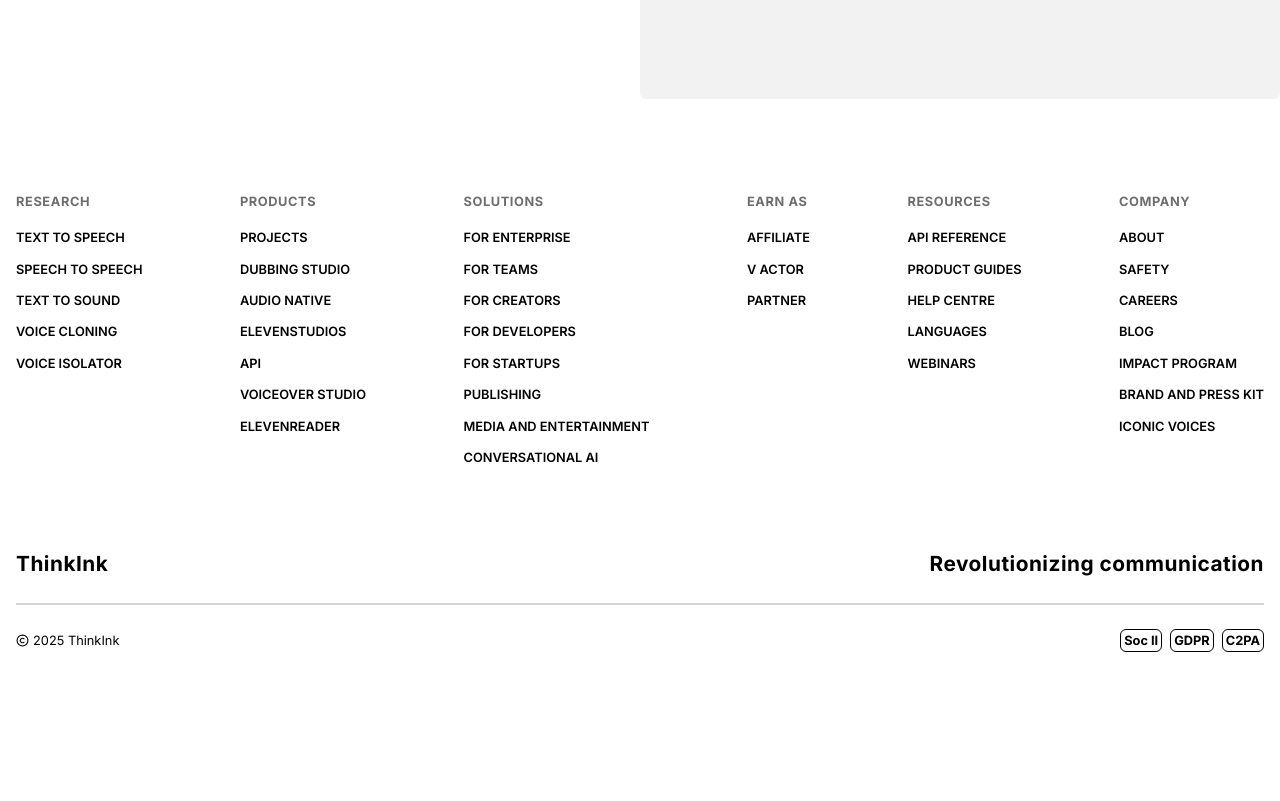
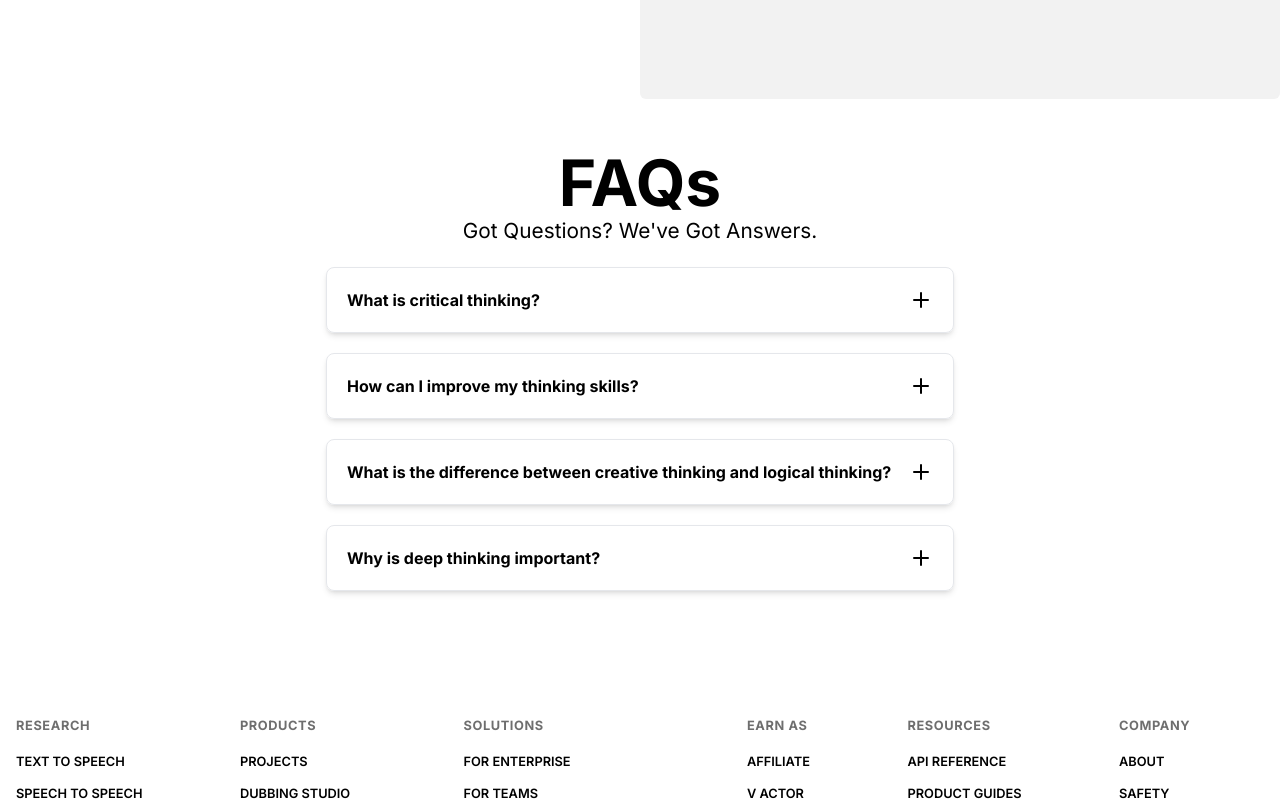
Before and after one commit to ThinkInkTeam/ThinkInk-Frontend, a React (Vite) app: page / in a window 1280 px wide. Shown: the part 860-1661 px from the top of the page. Before the commit the page ends 1560 px from the top, so only its background shows below. Built offline with nearby package versions, Linux system fonts and the light colour scheme.

Commit message:
feat: finish the fqa component

```diff
--- a/src/App.jsx
+++ b/src/App.jsx
@@ -3,14 +3,16 @@
 import Hero from "./components/hero/Hero.jsx";
 import CodeSample from "./components/codeSample/CodeSample.jsx";
 import Footer from "./components/footer/Footer.jsx";
+import Fqa from "./components/FQA/Fqa.jsx";
 
 const App = () => {
   return (
     <>
       <Header />
-      <main>
+      <main className="overflow-x-hidden">
         <Hero isLogin={false} />
         <CodeSample />
+        <Fqa />
       </main>
       <Footer />
     </>
--- /dev/null
+++ b/src/components/FQA/Fqa.jsx
@@ -0,0 +1,65 @@
+import { motion, AnimatePresence } from "framer-motion";
+import "./fqa.css";
+import fqaData from "./fqadata";
+import { Plus, Minus } from "lucide-react";
+import { useState } from "react";
+
+const Fqa = () => {
+  const [listOpen, setListOpen] = useState({});
+
+  const toggleList = (index) => {
+    setListOpen((prev) => ({ ...prev, [index]: !prev[index] }));
+  };
+
+  return (
+    <div className="fqa container mx-auto text-center p-3 flex flex-col items-center justify-center gap-5 my-5">
+      <div className="heading">
+        <h3 className="leading-[4rem] text-[4rem] font-bold">FAQs</h3>
+        <p className="leading-[2rem] text-[1.3rem] font-normal capitalize">
+          Got questions? We've got answers.
+        </p>
+      </div>
+      <div className="questions flex flex-col items-center justify-center gap-5 sm:w-[80%] md:w-[60%] lg:w-[50%] w-full">
+        {fqaData.map((questions, index) => (
+          <div
+            key={index}
+            className="fqa__wrapper rounded-lg w-full p-5 border border-gray-200 shadow-md hover:border-black transition-all duration-300 ease-in-out"
+          >
+            <div
+              className="fqa__question flex items-center justify-between cursor-pointer"
+              onClick={() => toggleList(index)}
+            >
+              <h3 className="font-bold text-left">{questions.question}</h3>
+              {listOpen[index] ? (
+                <button>
+                  <Minus />{" "}
+                </button>
+              ) : (
+                <button>
+                  <Plus />
+                </button>
+              )}
+            </div>
+
+            <AnimatePresence>
+              {listOpen[index] && (
+                <motion.div
+                  key={index}
+                  initial={{ height: 0, opacity: 0 }}
+                  animate={{ height: "auto", opacity: 1 }}
+                  exit={{ height: 0, opacity: 0 }}
+                  transition={{ duration: 0.5, ease: "easeInOut" }}
+                  style={{ overflow: "hidden" }}
+                >
+                  <p className="text-left pt-5">{questions.answer}</p>
+                </motion.div>
+              )}
+            </AnimatePresence>
+          </div>
+        ))}
+      </div>
+    </div>
+  );
+};
+
+export default Fqa;
--- /dev/null
+++ b/src/components/FQA/fqa.css
@@ -0,0 +1,3 @@
+/* fqa{
+
+} */
--- /dev/null
+++ b/src/components/FQA/fqadata.js
@@ -0,0 +1,25 @@
+const questions = [
+  {
+    question: "What is critical thinking?",
+    answer:
+      "Critical thinking is the process of analyzing and evaluating information objectively to make reasoned judgments.",
+  },
+  {
+    question: "How can I improve my thinking skills?",
+    answer:
+      "You can improve your thinking skills by reading diverse materials, questioning assumptions, practicing problem-solving, and engaging in discussions.",
+  },
+  {
+    question:
+      "What is the difference between creative thinking and logical thinking?",
+    answer:
+      "Creative thinking involves generating new and innovative ideas, while logical thinking focuses on structured reasoning and following a clear thought process.",
+  },
+  {
+    question: "Why is deep thinking important?",
+    answer:
+      "Deep thinking allows individuals to explore complex ideas, develop insights, and make well-informed decisions.",
+  },
+];
+
+export default questions;
--- a/src/components/header/Header.jsx
+++ b/src/components/header/Header.jsx
@@ -21,7 +21,7 @@
   };
 
   return (
-    <header className="shadow-xl py-3 px-9">
+    <header className="shadow-xl py-3 px-9 sticky top-0 bg-[var(--white)] z-50">
       <div className="header__content container mx-auto text-[var(--black)] text-center flex items-center justify-between capitalize">
           <Link to="/" className="text-2xl font-semibold">
             ThinkInk
```
